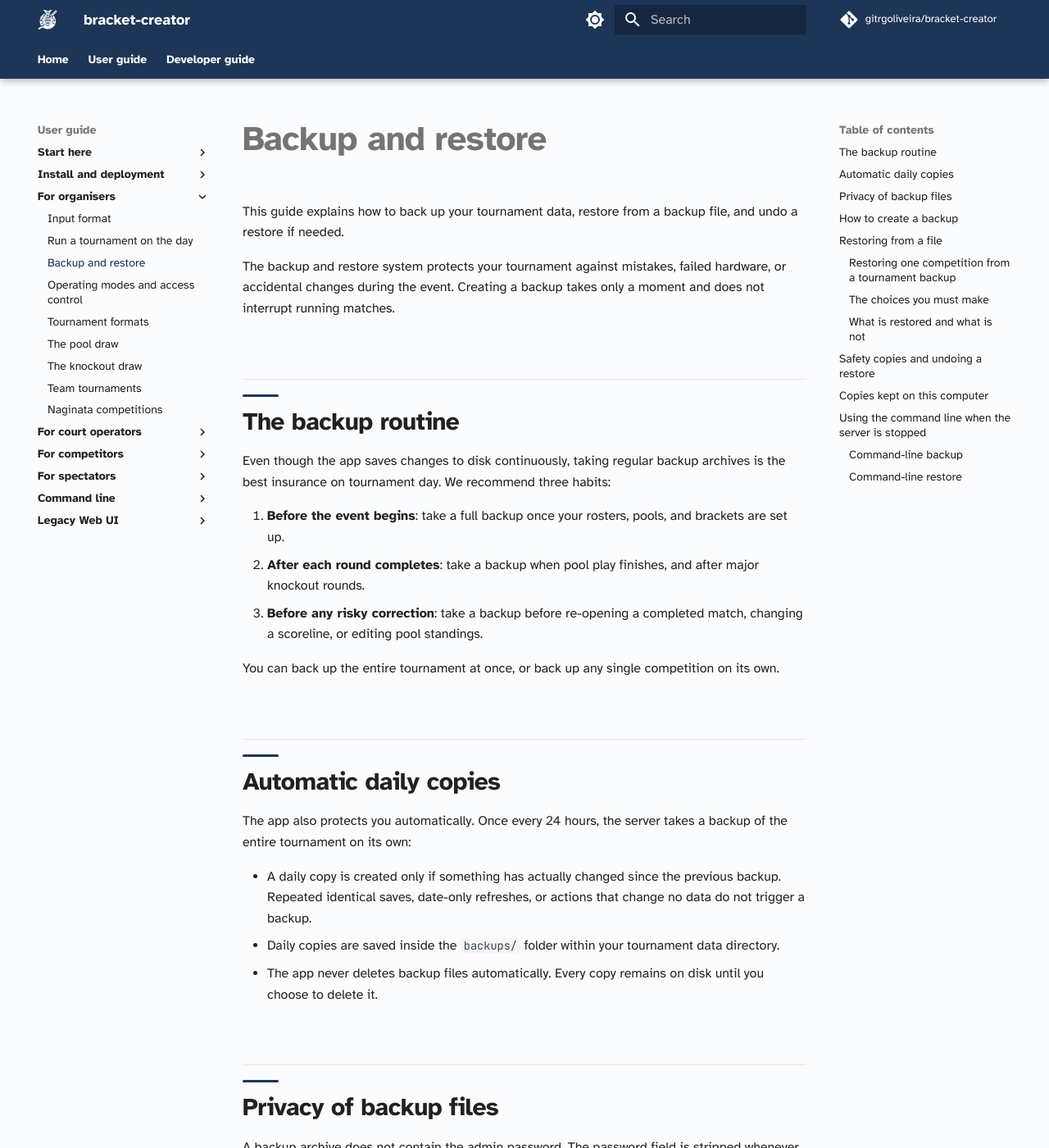
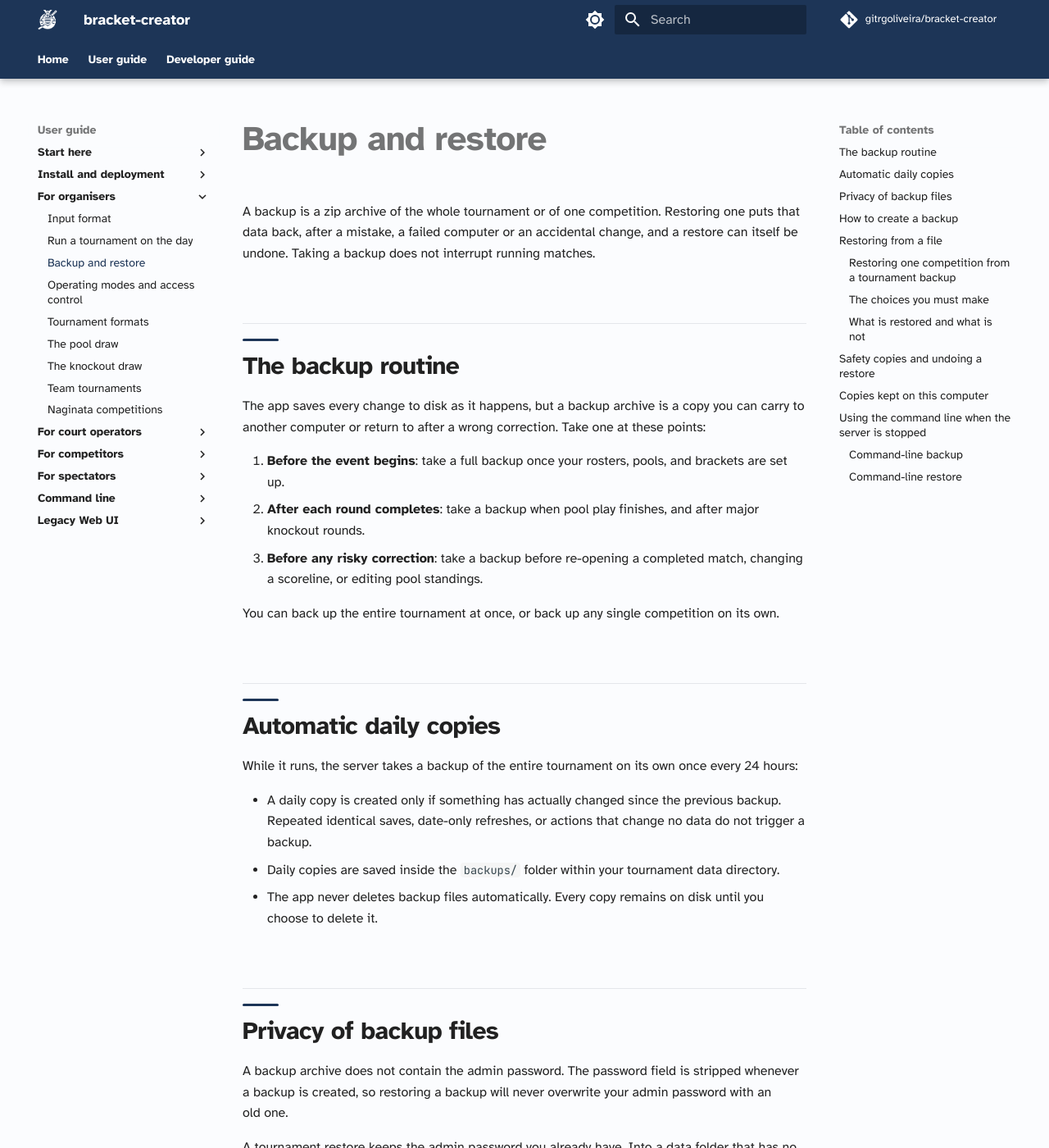
Before and after one commit to gitrgoliveira/bracket-creator, an MkDocs documentation site: the page built from docs/user-guide/organisers/backup-and-restore.md, in a window 1280 px wide and 1400 px high. Shown: the whole window at 82% size. Built offline with MkDocs 1.6.1 and Material for MkDocs 9.7.7, drawn with Linux system fonts in a browser that asks for light colours; comment, search, counter and statistics services are not loaded; some of the changed text lies outside the part shown.

Commit message:
docs(backup): state the restore facts plainly, and recapture the plan with the cleared file input
Co-Authored-By: Claude Opus 5.5 <noreply@anthropic.com>

```diff
--- a/docs/user-guide/organisers/backup-and-restore.md
+++ b/docs/user-guide/organisers/backup-and-restore.md
@@ -1,12 +1,10 @@
 # Backup and restore
 
-This guide explains how to back up your tournament data, restore from a backup file, and undo a restore if needed.
-
-The backup and restore system protects your tournament against mistakes, failed hardware, or accidental changes during the event. Creating a backup takes only a moment and does not interrupt running matches.
+A backup is a zip archive of the whole tournament or of one competition. Restoring one puts that data back, after a mistake, a failed computer or an accidental change, and a restore can itself be undone. Taking a backup does not interrupt running matches.
 
 ## The backup routine
 
-Even though the app saves changes to disk continuously, taking regular backup archives is the best insurance on tournament day. We recommend three habits:
+The app saves every change to disk as it happens, but a backup archive is a copy you can carry to another computer or return to after a wrong correction. Take one at these points:
 
 1. **Before the event begins**: take a full backup once your rosters, pools, and brackets are set up.
 2. **After each round completes**: take a backup when pool play finishes, and after major knockout rounds.
@@ -16,7 +14,7 @@ You can back up the entire tournament at once, or back up any single competition
 
 ## Automatic daily copies
 
-The app also protects you automatically. Once every 24 hours, the server takes a backup of the entire tournament on its own:
+While it runs, the server takes a backup of the entire tournament on its own once every 24 hours:
 
 - A daily copy is created only if something has actually changed since the previous backup. Repeated identical saves, date-only refreshes, or actions that change no data do not trigger a backup.
 - Daily copies are saved inside the `backups/` folder within your tournament data directory.
@@ -52,7 +50,7 @@ You can restore data from a file on your computer, or from one of the copies kep
 
 If you have a whole-tournament backup file but only want to restore one competition from it, you do not need to restore everything else.
 
-In the restore plan, each competition listed under the backup archive includes a **Restore only this one** button. Clicking this button runs the preview again for that single competition. The other competitions in your data folder and your tournament-wide settings will be left completely untouched.
+In the restore plan, each competition listed under the backup archive includes a **Restore only this one** button. Clicking this button runs the preview again for that single competition. The other competitions in your data folder and your tournament-wide settings are left as they are.
 
 ### The choices you must make
 
@@ -80,7 +78,7 @@ When you restore a backup:
 - **Tournament mode change warning**: If a tournament restore changes the operating mode (for example, from officiated mode to self-run mode), the plan displays a warning because the mode affects who is allowed to enter scores.
 - **Missing shiaijo warning**: If a restored competition uses a shiaijo or court that does not exist in the restored tournament settings, the plan warns you that the court is missing, so add it back in the tournament settings or move those matches to another court.
 - **Number prefix collisions**: If a restored competition uses a competitor number prefix that is already taken by a competition you kept, the app assigns a new prefix automatically. A warning will tell you to reprint tags for that competition.
-- **Running matches**: If a competition being replaced or removed has matches in progress on court, the plan warns you. Running matches are warned about, not refused. They will return to the state stored in the backup.
+- **Running matches**: If a competition being replaced or removed has matches in progress on court, the plan warns you. The page lets the restore go ahead, and those matches return to the state stored in the backup. On the command line, the same restore is refused unless you pass `--allow-running`.
 - **Do not upload images during a restore**: Do not upload tournament logos or sponsor images while a restore is running. Branding and sponsor folders are swapped as part of the restore process, so an upload in progress could fail or be overwritten.
 
 ## Safety copies and undoing a restore
```
Also changed, not shown: docs/user-guide/organisers/run-tournament.md (+1 -1 lines), docs/screenshots/backup-restore-plan.png.
